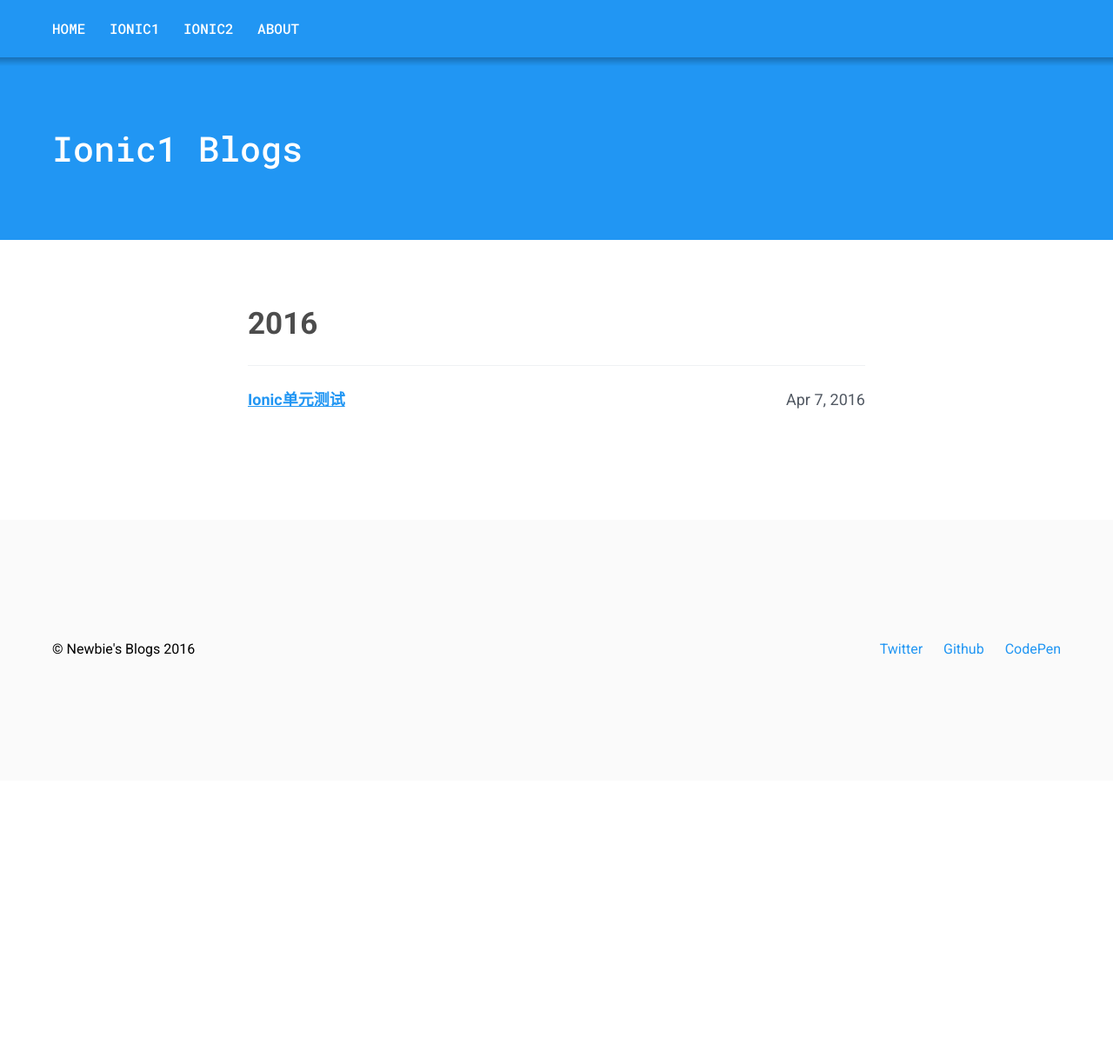
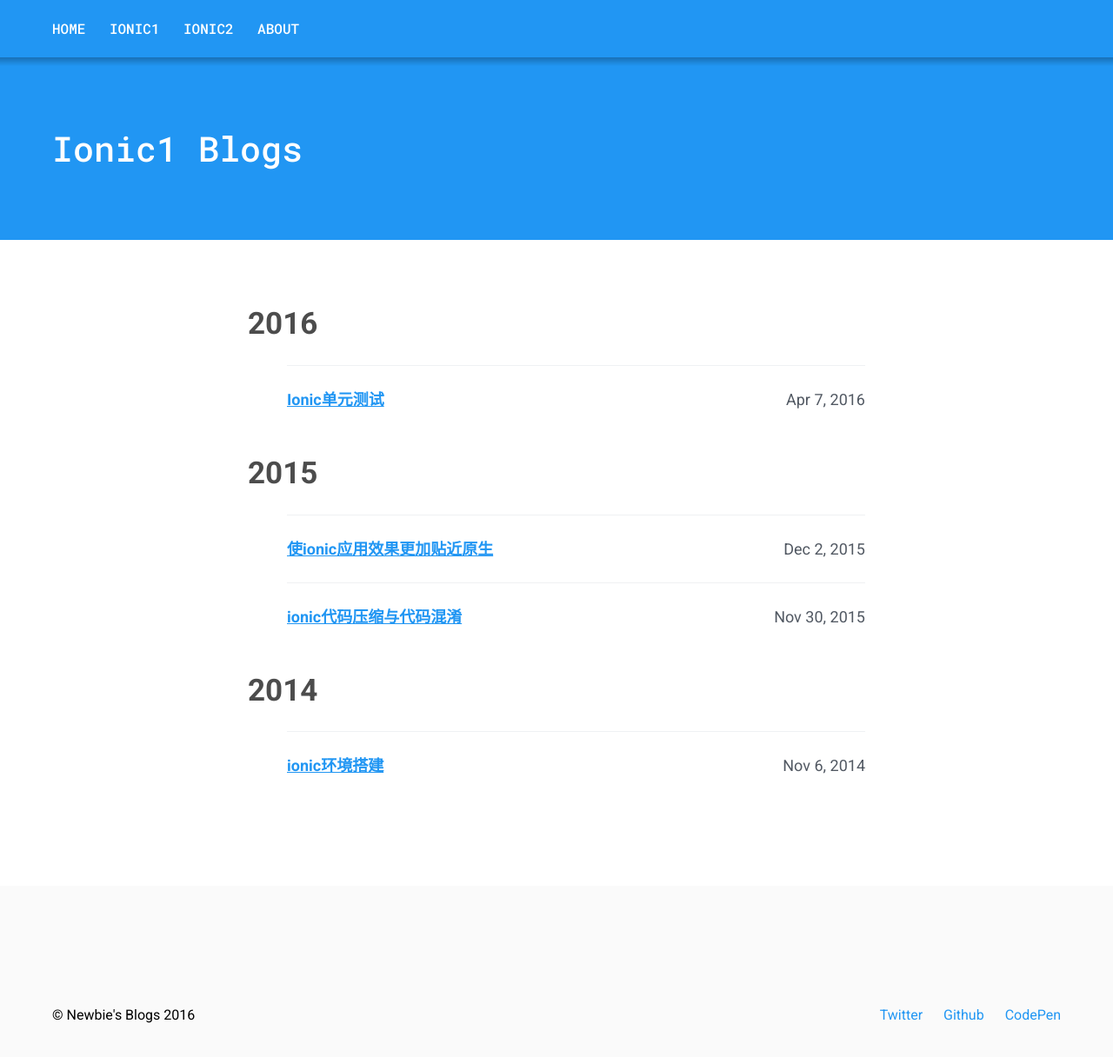
Before and after one commit to liuwenzhuang/liuwenzhuang.github.io, a Jekyll site: the page built from _pages/ionic1.html, in a window 1280 px wide and 1319 px high. Shown: the top 1216 px of the window at 87% size. Built offline with Jekyll 4.4.1, drawn with Linux system fonts in a browser that asks for light colours; some of the changed lines change nothing that is shown.

Commit message:
add three posts to ionic1

```diff
--- /dev/null
+++ b/_posts/ionic1/2014-11-06-ionic-installation.md
@@ -0,0 +1,81 @@
+---
+title: 'ionic环境搭建'
+date: 2014-11-06 22:30
+tag: ionic1
+---
+本文讲述使用ionic开发应用的第一步：安装与创建工程，ionic提供了非常强大的CLI命令帮助我们更快更好地创建工程、修改工程、测试工程。
+
+##一.安装Ionic CLI和cordova
+
+安装CLI最简单的方法是通过npm安装（别问我npm怎么安装）：
+
+~~~ bash
+$ npm install -g cordova ionic
+~~~
+
+注意：-g参数表示全局安装，为保证不会出错，Windows用户使用管理员权限打开命令提示符；*unix在命令前加上sudo，下同，不同版本Linux终端获取管理员权限可能不同，请自行查阅。
+
+###1.测试安装是否成功
+
+~~~ bash
+$ ionic -v
+~~~
+
+~~~ bash
+cordova -v
+~~~
+
+如果安装成功，上述命令均会出现对应的版本号。
+
+###2.可能出现的问题
+
+国内由于墙的原因，通过npm安装不成功很正常，请自备梯子，或按下面的方式使用淘宝镜像（cnpm）：
+
+安装淘宝npm镜像：
+
+~~~ bash
+ npm install -g cnpm --registry=https://registry.npm.taobao.org
+~~~
+
+使用npm安装的JS库或是其他文件都可以使用cnpm代替了，如安装ionic和cordova：
+
+~~~ bash
+$ cnpm install -g cordova ionic
+~~~
+
+##二.使用Ionic CLI创建工程
+
+ionic拥有十分强大的命令行接口，最简单的创建工程的方式：
+
+~~~ bash
+$ ionic start myapp [template]
+~~~
+
+[template]表示初始模板，初始模板可以从ionic预定义的模板中来，也可以通过Github仓库、Codepen、甚至本地目录中来。初始模板会变成cordova工程目录下的www文件夹（ionic封装了cordova的一些操作，创建工程的操作其实是通过cordova完成的）:
+
+###1.ionic预定义模板
+
+ - tabs
+ - sidemenu
+ - blank
+
+###2.Github仓库
+
+ - 任何Github仓库的地址，如：https://github.com/driftyco/ionic-starter-tabs
+ - ionic预定义模板只是其对应Github仓库地址的别名
+
+###3.Codepen地址
+
+ - 任何Codepen地址，如http://codepen.io/ionic/pen/odqCz
+
+###4.本地文件夹
+
+ - 本地文件夹的相对路径或绝对路径
+
+###5.创建工程命令行参数
+
+~~~ bash
+--appname, -a  .......  app名称（使用引号包围）
+--id, -i  ............  包名，如com.mycompany.myapp
+--no-cordova, -w  ....  不要以cordova的方式创建工程
+~~~
--- /dev/null
+++ b/_posts/ionic1/2015-11-30-ionic-minify-obfuscation.md
@@ -0,0 +1,452 @@
+---
+title: 'ionic代码压缩与代码混淆'
+date: 2015-11-30 17:06:03
+tag: ionic1
+---
+[original-doc]: https://www.airpair.com/ionic-framework/posts/production-ready-apps-with-ionic-framework
+[010_jshint]: https://gist.github.com/agustinhaller/5e489e5419e43b11d7b7
+[after-prepare-files]: https://gist.github.com/agustinhaller/426351993c70a0329ad0
+[ng-strict-di-doc]: https://github.com/olov/ng-annotate#highly-recommended-enable-ng-strict-di-in-your-minified-builds
+
+本文为译文，并加入个人理解部分，如有理解错误指出，请大家指出，大家也可移步[原文][original-doc]。
+
+本文解释了ionic工程发布之前的最后一步，即代码压缩（获取更好的性能）以及代码混淆（以免源码被有心者轻易获取）。包括以下步骤：
+
+
+ - （cordova hook）`检查javascript`：这一步需要在代码压缩和代码混淆之前进行以保证javascript代码无错误
+ - （gulp task）`将html页面代码转换为angular的JS代码`：这一步起到了混淆html页面代码的作用
+ - （gulp task）`启用angular严格依赖注入`：这一步需要在代码混淆之前进行以保证angular的依赖注入没有问题
+ - （gulp task）`组合js代码以及组合css代码`：这一步起到了混淆js代码以及css代码的作用
+ - （cordova hook）`代码丑化、压缩、混淆`：最后一步 -
+
+为完成上述任务，我们需要同时使用*gulp tasks*以及*cordova hooks*。当执行`ionic serve`时，*gulp tasks*会被执行。当执行`ionic build android/ios`或`ionic run android/ios`时，*cordova hooks*会被执行。
+
+
+----------
+
+首先注意，本文说明的工程目录结构如下，读者需要根据不同的工程进行路径修改：
+
+~~~ javascript
+$PROJECT_DIR/
+    hooks/
+    www/
+        js/
+            xxx.js
+            ...
+        templates/
+            login/
+                xxx.html
+                ...
+            register/
+                xxx.html
+                ...
+            .../
+                ...
+                ...
+        index.html
+~~~
+
+-----------------------
+
+##一.检查javascript
+
+###1.这一步需要用到jshint以及async，可以使用npm安装：
+
+~~~ bash
+$ npm install jshint --save-dev
+$ npm install async --save-dev
+~~~
+
+###2.复制cordova hooks文件：
+
+将[此文件][010_jshint]下载，并复制到*$PROJECT_DIR/hooks/before_prepare*文件夹里。特别注意需要给予此文件“可执行”的权限，即
+
+~~~ bash
+$ chmod +x file_name
+~~~
+
+注意：此文件负责检测*$PROJECT_DIR/www/js/*目录下的js文件是否有误，请根据自己工程的实际情况对此文件进行修改:
+
+如我的工程中有2个存放js文件的路径：*\$PROJECT_DIR/www/js*目录和*$PROJECT_DIR/www/patchjs*目录，则我需要对上述文件进行如下修改：
+
+~~~ javascript
+var foldersToProcess = [
+    'js'
+];
+~~~
+
+替换为：
+
+~~~ javascript
+var foldersToProcess = [
+    'js', 'patchjs'
+];
+~~~
+
+###3.测试：
+
+终端执行：
+
+~~~ bash
+$ ionic build android/ios
+~~~
+
+若成功，则可在终端输出中看到工程中js文件是否有错误，并指出错误/警告的行、列数以及错误/警告的原因:
+
+**检查无误：**
+![检查无误](http://img.blog.csdn.net/20151130170209721)
+
+**检查有误：**
+![检查有误](http://img.blog.csdn.net/20151130170246379)
+
+根据输出提示信息可知*www/patchjs/e2e-tests.conf.js*文件的第15行的第二列缺失了一个分号。
+
+注意：js代码中使用`eval`函数也会导致此项检测报错，建议使用其他方法代替`eval`函数，如必须使用，可以使用`/*jslint evil: true */`标注：
+
+~~~ javascript
+/*jslint evil: true */
+var temp = eval('(' + JSON.stringify(response) + ')');
+~~~
+
+----------------------------------
+
+##二.将html页面代码转换为angular的JS代码
+
+这一步对html页面代码的混淆是将html页面代码处理成angular的js代码（保存到一个js文件中）。
+
+###1.这一步需要用到*gulp-angular-templatecache*。可以使用npm安装：
+
+~~~ bash
+npm install gulp-angular-templatecache --save-dev
+~~~
+
+###2.修改*gulpfile.js*文件：
+
+~~~ javascript
+var templateCache = require('gulp-angular-templatecache');
+~~~
+
+~~~ javascript
+var paths = {
+    sass: ['./scss/**/*.scss'],
+    templatecache: ['./www/templates/**/*.html']
+};
+~~~
+
+~~~ javascript
+gulp.task('templatecache', function (done) {
+    gulp.src('./www/templates/**/*.html')
+      .pipe(templateCache({standalone:true}))
+      .pipe(gulp.dest('./www/js'))
+      .on('end', done);
+});
+~~~
+
+~~~ javascript
+gulp.task('default', ['sass', 'templatecache']);
+~~~
+
+~~~ javascript
+gulp.task('watch', function() {
+  gulp.watch(paths.sass, ['sass']);
+  gulp.watch(paths.templatecache, ['templatecache']);
+});
+~~~
+
+###3.修改*ionic.project*文件：
+
+~~~ bash
+"gulpStartupTasks": [
+    "sass",
+    "templatecache",
+    "watch"
+]
+~~~
+
+###4.在*app.js*中增加`templates`模块依赖：
+
+~~~ javascript
+ angular.module('starter', ['ionic', 'starter.controllers', 'templates'])
+~~~
+
+###5.在*index.html*中引入*templates.js*文件：
+
+~~~ html
+<script src="js/templates.js"></script>
+~~~
+注意：这里的*templates.js*文件是下一步生成的。
+
+###6.测试：
+
+~~~ bash
+$ ionic serve
+~~~
+
+或者
+
+~~~ bash
+$ gulp templatecache
+~~~
+
+执行完毕，在*$PROJECT_DIR/www/js*目录下将生成*templates.js*文件，此文件中将包含对html页面代码的转换结果。
+
+###7.改变templateUrl路径：
+
+打开*$PROJECT_DIR/www/js/templates.js*文件，我们可以看到类似于下面的代码：
+
+~~~ html
+$templateCache.put("login.html", ...
+~~~
+
+大家可以看到，此时的`login.html`前面没有`templates`路径前缀，其他的html文件也是类似的，所以我们之前在js中使用`templateUrl`指定的html文件路径便需要作出相应变化----去除`templates`路径前缀:
+
+首先，我们要知道哪里会使用到`templateUrl`属性，可能有如下几种情况：
+
+ - app.js中使用`$stateProvider.state()`定义路由时;
+ - 类似于`$ionicPopover`的控件或自定义的directives中到;
+
+我们以情况1为例说明修改的过程：
+
+app.js之前可能的情况：
+
+~~~ javascript
+.state('login', {
+    url: "/",
+    templateUrl: "templates/login.html",
+    controller: 'LoginCtrl'
+  });
+~~~
+
+修改之后则为：
+
+~~~ javascript
+.state('login', {
+    url: "/",
+    templateUrl: "login.html",
+    controller: 'LoginCtrl'
+  });
+~~~
+
+其他的也类似地进行修改。
+
+
+----------
+
+##三.启用angular ng-strict-di
+
+在我们进行代码压缩之前，我们需要启用angular的ng-strict-di，即严格依赖注入，使用ng-strict-di使得工程中依赖注入不会有问题，更多关于ng-strict-di可以看[这里][ng-strict-di-doc]。
+
+###1.首先通过npm安装*gulp-ng-annotate*：
+
+~~~ bash
+$ npm install gulp-ng-annotate --save-dev
+~~~
+
+###2.其次，修改*gulpfile.js*文件：
+
+~~~ javascript
+var ngAnnotate = require('gulp-ng-annotate');
+~~~
+
+~~~ javascript
+var paths = {
+    sass: ['./scss/**/*.scss'],
+    templatecache: ['./www/templates/**/*.html'],
+    ng_annotate: ['./www/js/*.js']
+};
+~~~
+
+~~~ javascript
+gulp.task('ng_annotate', function (done) {
+    gulp.src('./www/js/*.js')
+      .pipe(ngAnnotate({single_quotes: true}))
+      .pipe(gulp.dest('./www/dist/dist_js/app'))
+      .on('end', done);
+});
+~~~
+
+~~~ javascript
+gulp.task('default', ['sass', 'templatecache', 'ng_annotate']);
+~~~
+
+~~~ javascript
+gulp.task('watch', function() {
+    gulp.watch(paths.sass, ['sass']);
+    gulp.watch(paths.templatecache, ['templatecache']);
+    gulp.watch(paths.ng_annotate, ['ng_annotate']);
+});
+~~~
+
+###3.修改*ionic.project*文件：
+
+~~~ bash
+"gulpStartupTasks": [
+    "sass",
+    "templatecache",
+    "ng_annotate",
+    "watch"
+]
+~~~
+
+###4.重新定位index.html里js的文件：
+
+~~~ html
+<script src="dist/dist_js/app/app.js"></script>
+<script src="dist/dist_js/app/controllers.js"></script>
+<script src="dist/dist_js/app/services.js"></script>
+<script src="dist/dist_js/app/templates.js"></script>
+~~~
+
+###5.在`ng-app`标签下加入directive:`ng-strict-di`：
+
+~~~ html
+<body ng-app="your-app" ng-strict-di>
+~~~
+
+###6.测试
+
+~~~ bash
+$ ionic serve
+~~~
+
+或
+
+~~~ bash
+$ gulp ng_annotate
+~~~
+
+上面的执行过程将会生成*$PROJECT_DIR/www/dist/dist_js/app*文件夹，并且其中包含了严格符合注入标准的工程js文件。
+
+
+----------
+
+##四.合并js文件以及css文件
+
+###1.通过npm安装*gulp-useref*：
+
+~~~ bash
+$ npm install gulp-useref --save-dev
+~~~
+
+###2.其次，修改*gulpfile.js*文件：
+
+~~~ javascript
+var useref = require('gulp-useref');
+~~~
+
+~~~ javascript
+var paths = {
+    sass: ['./scss/**/*.scss'],
+	templatecache: ['./www/templates/**/*.html'],
+    ng_annotate: ['./www/js/*.js'],
+    useref: ['./www/*.html']
+};
+~~~
+
+~~~ javascript
+gulp.task('useref', function (done) {
+    var assets = useref.assets();
+    gulp.src('./www/*.html')
+      .pipe(assets)
+      .pipe(assets.restore())
+      .pipe(useref())
+      .pipe(gulp.dest('./www/dist'))
+      .on('end', done);
+  });
+~~~
+
+~~~ javascript
+gulp.task('default', ['sass', 'templatecache', 'ng_annotate', 'useref']);
+~~~
+
+~~~ javascript
+gulp.task('watch', function() {
+    gulp.watch(paths.sass, ['sass']);
+    gulp.watch(paths.templatecache, ['templatecache']);
+    gulp.watch(paths.ng_annotate, ['ng_annotate']);
+    gulp.watch(paths.useref, ['useref']);
+  });
+~~~
+
+###3.修改*ionic.project*文件：
+
+~~~ bash
+"gulpStartupTasks": [
+    "sass",
+    "templatecache",
+    "ng_annotate",
+    "useref",
+    "watch"
+]
+~~~
+
+###4.修改*index.html*文件，对需要合并的js文件和css文件进行处理：
+
+~~~ html
+<!-- build:css dist_css/styles.css -->
+  <link href="css/ionic.app.css" rel="stylesheet">
+<!-- endbuild -->
+~~~
+
+~~~ html
+<!-- build:js dist_js/app.js -->
+<script src="dist/dist_js/app/app.js"></script>
+<script src="dist/dist_js/app/controllers.js"></script>
+<script src="dist/dist_js/app/services.js"></script>
+<script src="dist/dist_js/app/templates.js"></script>
+<!-- endbuild -->
+~~~
+
+注意：其中使用成对注释符包裹的部分会被进行合并处理，可能有些外部的css文件或js文件不想被处理，那么就保持原状即可（不使用此种方式包裹）。
+
+###5.测试
+
+~~~ bash
+$ ionic serve
+~~~
+
+或
+
+~~~ bash
+$ gulp useref
+~~~
+
+上面的执行过程会生成以下文件：
+
+ - \$PROJECT_DIR/www/dist/index.html
+ - \$PROJECT_DIR/www/dist/dist_css/styles.css
+ - \$PROJECT_DIR/www/dist/dist_js/app.js
+
+其中后面2个文件，即是被合并过后的文件。
+
+注意：新版本的gulp-useref没有assets()方法，所以可能会出现错误，大家可以用gulp-useref的2.1.0版本，即第一步安装时使用：
+
+~~~ bash
+$ npm install gulp-useref@2.1.0 --save-dev
+~~~
+
+
+----------
+
+##五.最后一步
+
+###1.使用npm安装`cordova-uglify`以及`mv`：
+
+~~~ bash
+$ npm install cordova-uglify --save-dev
+$ npm instal mv --save-dev
+~~~
+
+###2.复制cordova hooks文件：
+
+将[这些文件][after-prepare-files]添加至$PROJECT_DIR/hooks/after_prepare文件夹中。并且要注意这些文件中的有关路径的操作，是对应于前几步中的路径的，如果工程结构不一样，请自行调整这些文件中有关路径的部分。特别注意需要给予此文件“可执行”的权限，即
+
+~~~ bash
+$ chmod +x file_name
+~~~
+
+现在，我们就可以生成处理完成的文件了：
+
+~~~ bash
+$ ionic build android/ios
+~~~
--- /dev/null
+++ b/_posts/ionic1/2015-12-02-ionic-like-native.markdown
@@ -0,0 +1,187 @@
+---
+title:  "使ionic应用效果更加贴近原生"
+date:   2015-12-02 12:11:21
+tag: ionic1
+---
+[original-doc]: http://scottbolinger.com/4-ways-to-make-your-ionic-app-feel-native/
+[native-transitions-plugin]: http://plugins.telerik.com/cordova/plugin/native-page-transitions
+[Julien Renaux]: https://www.npmjs.com/package/ionic-native-transitions
+[angular-cache-doc]: https://github.com/jmdobry/angular-cache
+本文乃翻译而来，并加入个人理解，如有理解错误指出，请大家指出，大家也可移步[原文][original-doc]。
+
+近来，由于设备性能的提高以及混合开发技术的优化，原生开发和混合开发之间的界限越来越不明显了。
+
+一些混合开发技术中甚至可以使用“原生切换动画”、“原生滚动”等效果，如ionic。很多情况下，已经分不清原生app和混合app的区别了，特别是很多原生app使用WebViews。
+
+混合开发技术仍在飞速的发展中，现在是加入其中的极好时机。本文将讲述4中方法提升ionic应用的性能，使其更加贴近原生。
+
+##1.原生切换动画
+
+感谢[Native Page Transitions Cordova插件][native-transitions-plugin]，让我们能够在混合应用使用原生的切换动画。
+
+当然，ionic内置的切换动画已经很优秀了，但是却不太稳定。而原生的切换动画在任何时刻都表现地相当不错，纵享丝滑。
+
+为了在ionic应用中使用，可以使用[Julien Renaux的功能库][Julien Renaux]。可以根据其说明文档使用，这里提供基本使用方法：
+
+~~~ bash
+$ npm install ionic-native-transitions --save
+$ cordova plugin add https://github.com/Telerik-Verified-Plugins/NativePageTransitions#0.5.4
+~~~
+
+下一步，添加`ionic-native-transitions`作为依赖模块：
+
+~~~ javascript
+angular.module('yourApp', ['ionic','ionic-native-transitions'])
+~~~
+
+然后，在触发切换的控件上添加directive：`native-transitions`，如：
+
+~~~ html
+<a class="button" native-transitions ui-sref="facts">Next</a>
+~~~
+
+可以使用`native-transitions-options`为动画设置属性，如需要点击返回按钮时添加向右的切换动画，则可以使用如下方式：
+
+~~~ html
+<ion-nav-back-button native-transitions native-transitions-options="{type: 'slide', direction:'right'}" class="button-icon">
+  <i class="icon ion-arrow-left-c"></i>
+</ion-nav-back-button>
+~~~
+
+可以用下面的方法为动画设置默认的属性，下面的参数值是我实验后认为对于ionic应用比较适合的设定：
+
+~~~ javascript
+.config(function($ionicNativeTransitionsProvider){
+  $ionicNativeTransitionsProvider.setOptions({
+    "duration"          : 300,
+    "androiddelay"      : 100, // Longer delay better for older androids
+    // "fixedPixelsTop"    : 64, // looks OK on iOS
+  });
+})
+~~~
+
+默认的`duration`为400，稍慢，这里我改为300以适应ionic内置动画。低版本android动画效果不是很理想，所以应该为其添加延时，所以我将`androiddelay`设置为100，大家可以自行测试，因为我手头只有有限的android设备，测试样本较小。如果不想让工具栏随着页面切换，可以使用`fixedPixelsTop`属性，我一般使用其默认值0。
+
+除了上面的滑动效果，还包括很多其他动画效果，如“抽屉效果”、“翻转效果”等切换动画效果，具体可参照[插件文档](http://plugins.telerik.com/cordova/plugin/native-page-transitions)。我想随着不断地优化，ionic内置的动画都可以使用原生动画替代。
+
+------------------------------------
+
+##2.原生滚动
+
+###ionic1.2之前版本：
+
+默认使用javascript的滚动效果，不是很理想，特别是对于android设备来说，如果还存在大量图片，情况将更加糟糕。
+
+为了解决此问题，可以使用原生滚动，可以用下面的方式在全局启用原生滚动：
+
+~~~ javascript
+.config(function($ionicConfigProvider) {
+  $ionicConfigProvider.scrolling.jsScrolling(false);
+
+  // Or for only a single platform, use
+  // if( ionic.Platform.isAndroid() ) {
+    // $ionicConfigProvider.scrolling.jsScrolling(false);
+  // }
+}
+~~~
+
+如果仅是想在个别页面使用原生滚动，可以在页面的`ion-content`标签中添加`overflow-scroll='true'`。
+
+###ionic1.2及以后版本：
+
+默认采用原生滚动，即不用像之前版本那样进行配置，如果想要使用javascript滚动，可以使用下面的方式在全局启用javascript滚动：
+
+~~~ javascript
+.config(function($ionicConfigProvider) {
+  $ionicConfigProvider.scrolling.jsScrolling(true);
+
+  // Or for only a single platform, use
+  // if( ionic.Platform.isIOS() ) {
+    // $ionicConfigProvider.scrolling.jsScrolling(true);
+  // }
+}
+~~~
+
+如果仅是想在个别页面使用javascript滚动，可以在页面的`ion-content`标签中添加`overflow-scroll='false'`。
+
+------------------------------------
+
+##3.缓存
+
+ionic提供了默认的缓存机制，不过可能并不能满足需要。
+
+考虑以下场景：用户使用app阅读一篇文章（文章内容通过网络请求而来），然会退出了此app，稍后可能想要再次阅读同一篇文章，这时没有理由再次进行HTTP请求获取文章内容（如果文章内容没有变化的话）。因此，我们可以将文章内容存储在本地，当用户再次观看时，文章就可以极快的呈现出来了。
+
+可能大家第一想法是使用localStorage存储，但是localStorage不能处理大量的数据，因为其容量很有限。关于localStorage可以查看我另一篇[译文](http://blog.csdn.net/u010730126/article/details/49539449)。此时[angular-cache][angular-cache-doc]便出场了,`angular-cache`使得存取大量数据变得很容易。
+
+我们可以使用bower或者npm安装`Angular-cache`：
+
+~~~ bash
+$ bower install --save angular-cache
+~~~
+
+或
+
+~~~ bash
+$ npm install --save angular-cache
+~~~
+
+然后，添加`angular-cache`作为依赖模块：
+
+~~~ javascript
+angular.module('myApp', ['angular-cache'])
+~~~
+
+然后就可以使用如下的方式使用了：
+
+~~~ javascript
+.controller('Posts', function (CacheFactory) {
+
+if (!CacheFactory.get('postCache')) {
+  CacheFactory.createCache('postCache');
+}
+var postCache = CacheFactory.get('postCache');
+
+// Cache a post
+postCache.put(id, data);
+
+// Delete from cache
+postCache.remove(id);
+
+// Get a post
+$scope.post = postCache.get(id);
+
+})
+~~~
+
+这里我们仅仅是当用户加载时检测本地是否已经缓存了post，如果是则不必进行额外的HTTP请求。
+
+当然，我们可以通过类似“下拉刷新”的方法进行HTTP请求从而跳过缓存或者更新缓存。
+
+更过可参照[angular-cache文档](https://github.com/jmdobry/angular-cache)。
+
+--------------------------------------------
+
+##4.Crosswalk WebView
+
+`Crosswalk WebView`大家都很熟悉了，特别是在低版本android中，`Crosswalk WebView`提供了比原生WebView更好的性能。
+
+而`Crosswalk WebView`目前来看唯一的缺点就是增大了app的体积（差不多20M），如果不用考虑app体积问题，则值得一用。
+
+安装：
+
+~~~ bash
+$ cordova plugin add cordova-plugin-crosswalk-webview
+~~~
+
+我在使用Crosswalk 1.3.1时还需要在config.xml中做如下设置：
+
+~~~ xml
+<preference name="CrosswalkAnimatable" value="true" />
+~~~
+
+Phonegap中也可使用`Crosswalk WebView`，在config.xml中如下设置：
+
+~~~ xml
+<gap:plugin name="org.crosswalk.engine" version="1.3.0" />
+~~~
--- a/_sass/components/_article.scss
+++ b/_sass/components/_article.scss
@@ -35,4 +35,8 @@
   h1 {
     font-size: 2em;
   }
+
+  ul {
+    margin-left: 2.5em;
+  }
 }
--- a/_sass/vendor/_syntax-highlighting.scss
+++ b/_sass/vendor/_syntax-highlighting.scss
@@ -2,8 +2,9 @@
  * Syntax highlighting styles
  */
 .highlight {
-  margin-left: -2.5rem;
-  width: calc(100% + 5rem);
+  //margin-left: -2.5rem;
+  //width: calc(100% + 5rem);
+  width: 100%;
   padding: 2.5rem;
   background: $c__light-grey;
 
```
